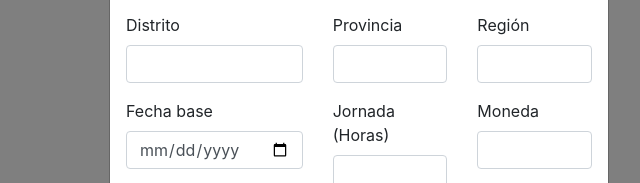
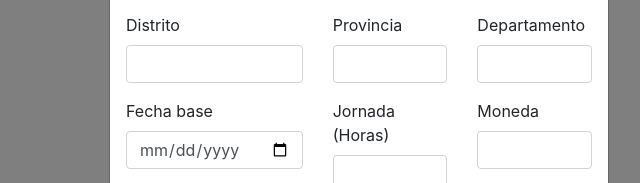
Before and after one commit to GalletaPVP/Practica-06, a plain HTML site: page index.html in a window 1280 px wide. Both pictures are taken after a click on the button "Gastos Generales". Shown: the part 439-622 px from the top of the page, 281-921 px from the left. Drawn offline with Linux system fonts and the light colour scheme.

Commit message:
Update index.html

```diff
--- a/index.html
+++ b/index.html
@@ -95,7 +95,7 @@
                                 </div>
                                 <div class="col">
                                     <div class="form-group">
-                                        <label for="region">Región</label>
+                                        <label for="departamento">Departamento</label>
                                         <input type="text" class="form-control" required>
                                         <div class="valid-feedback">
                                             Datos correctos
```
